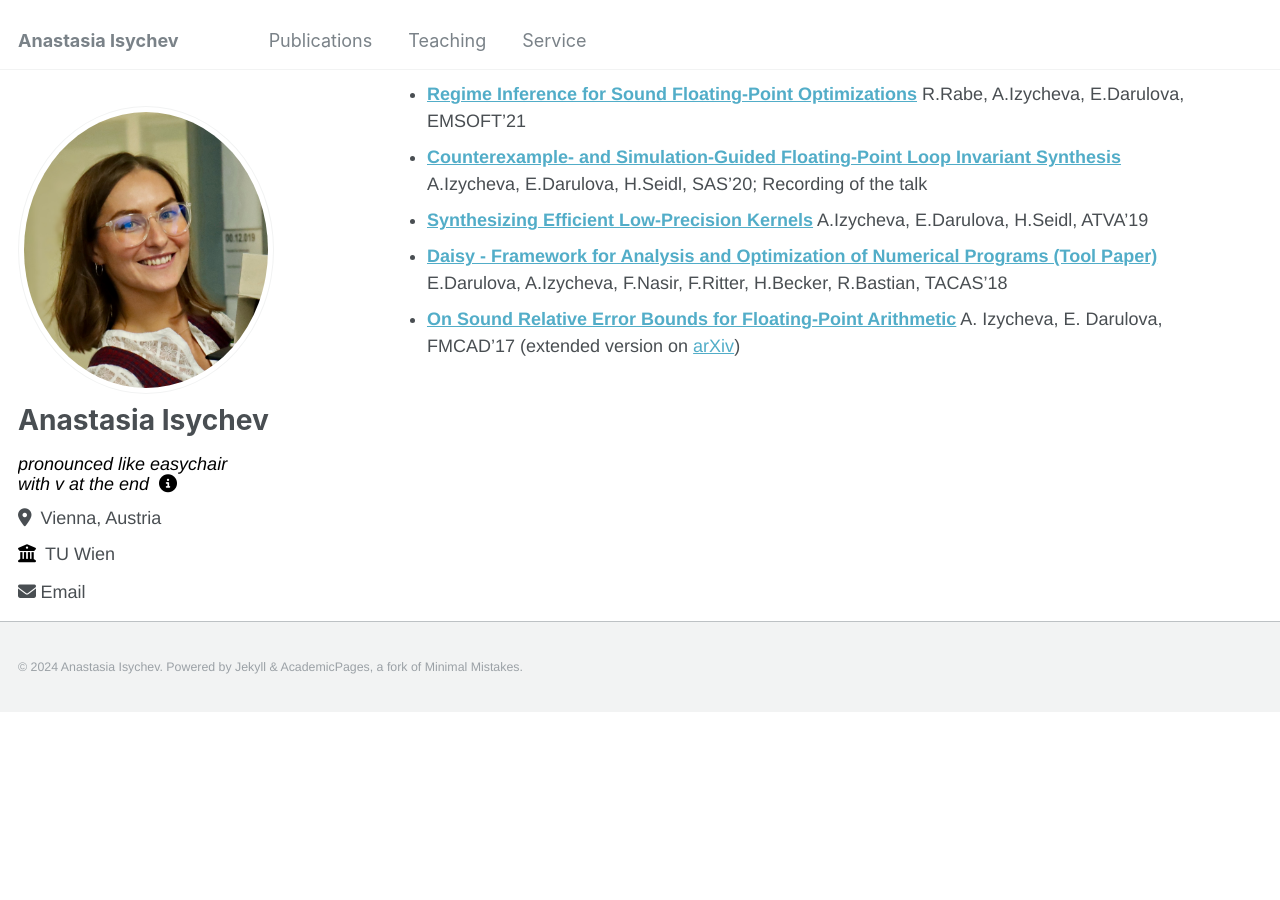
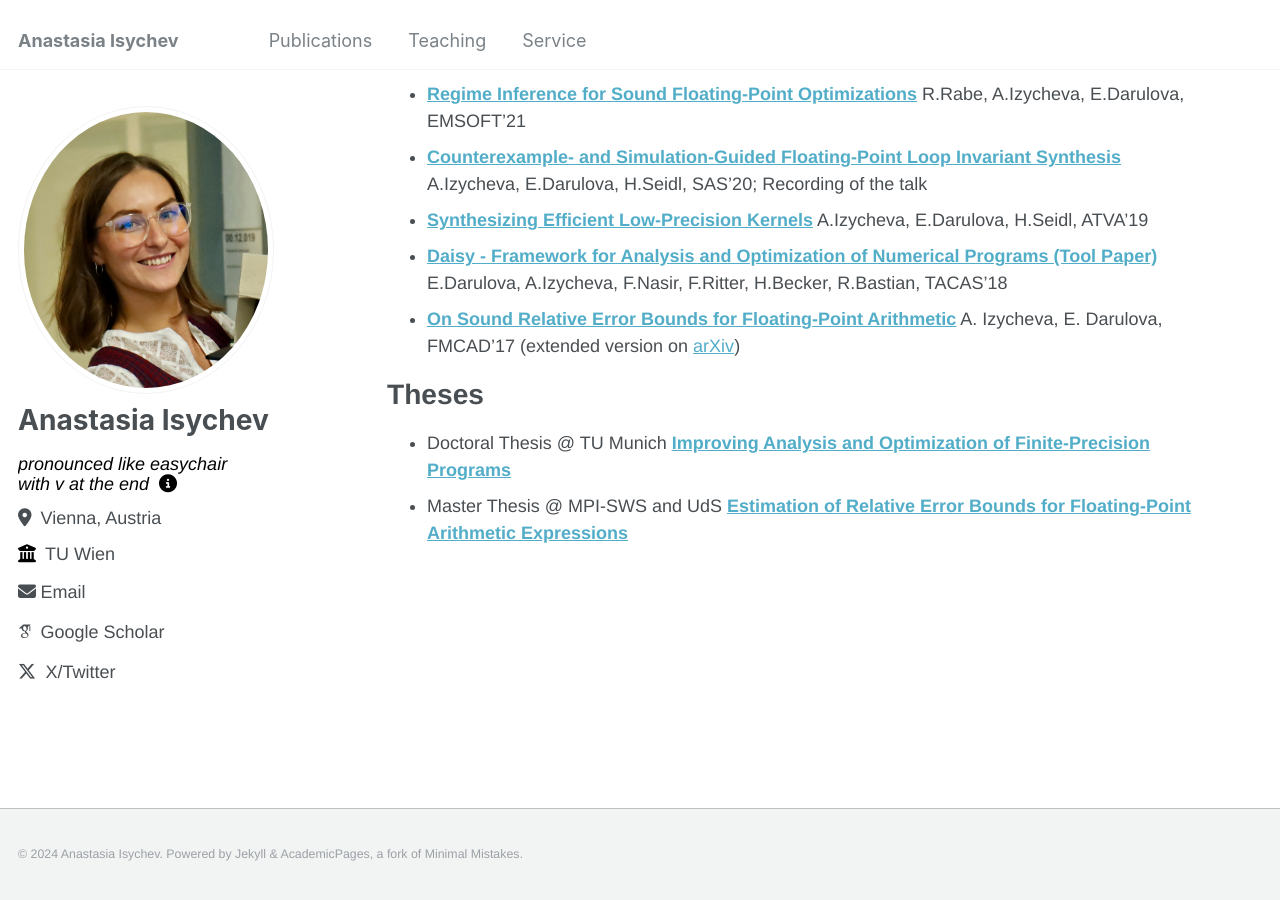
Before and after one commit to aisychev/aisychev.github.io, a Jekyll site: the page built from _pages/about.md, in a window 1280 px wide and 900 px high, scrolled down 1145 px. Built offline with Jekyll 4.4.1, drawn with Linux system fonts in a browser that asks for light colours; some web fonts are replaced; before the commit the page ends 1858 px from its top, so only the background shows below that.

Commit message:
add theses with pdfs

```diff
--- a/_pages/about.md
+++ b/_pages/about.md
@@ -38,6 +38,10 @@ Older: SAS'20 (subreview), FAOC Journal'21, AEC @ POPL'21, CAV'21, CGO'22, PLDI'
 * [**On Sound Relative Error Bounds for Floating-Point Arithmetic**](https://dl.acm.org/citation.cfm?id=3168462) A. Izycheva, E. Darulova, FMCAD'17 (extended version on [arXiv](https://arxiv.org/pdf/1707.02121))
 
 
+# Theses
+* Doctoral Thesis @ TU Munich [**Improving Analysis and Optimization of Finite-Precision Programs**](https://aisychev.github.io/papers/Anastasia-Isychev-dissertation.pdf)
+* Master Thesis @ MPI-SWS and UdS [**Estimation of Relative Error Bounds for Floating-Point Arithmetic Expressions**](https://aisychev.github.io/papers/Anastasia-Isychev-mscthesis.pdf)
+
 <!--
 A data-driven personal website
 ======
```
Also changed, not shown: 2 other files.
